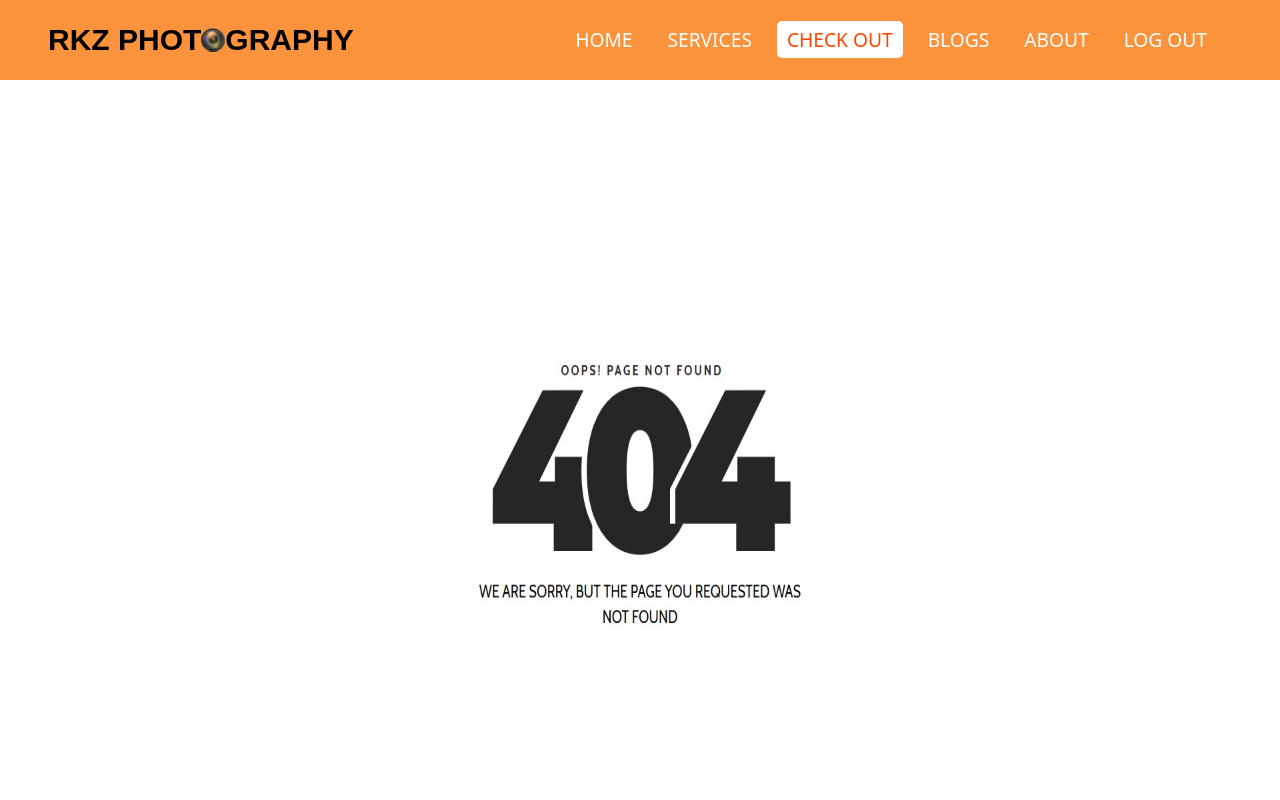
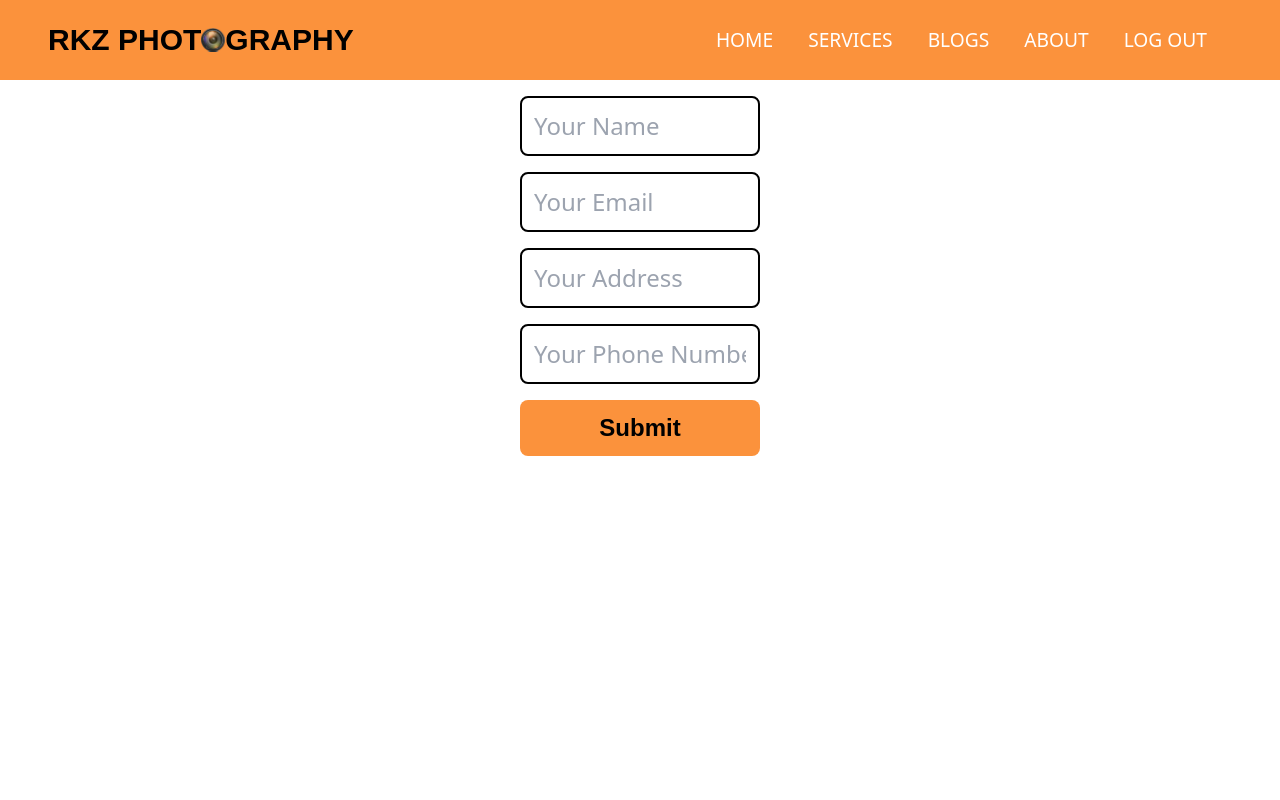
Before and after one commit to RKZeebon/Assignment-10-independent-service-provider, a React (Create React App) app: page /checkout/1 in a window 1280 px wide. Shown: the top 800 px of the page. Built offline with nearby package versions, Linux system fonts and the light colour scheme; no server answers; sample sign-in values are in the browser's storage.

Commit message:
Checkout done

```diff
--- a/src/App.js
+++ b/src/App.js
@@ -20,7 +20,7 @@ function App() {
         <Route path='/' element={<Home />}></Route>
         <Route path='/home' element={<Home />}></Route>
         <Route path='/services' element={<Services />}></Route>
-        <Route path='/checkout' element={
+        <Route path='/checkout/:serviceId' element={
           <ReqAuth>
             <Checkout />
           </ReqAuth>
--- a/src/Components/Blogs/Blogs.js
+++ b/src/Components/Blogs/Blogs.js
@@ -1,4 +1,5 @@
 import React from 'react';
+
 
 const Blogs = () => {
     return (
@@ -20,7 +21,7 @@ const Blogs = () => {
             <div className='rounded-lg shadow-2xl shadow-orange-200 border-2 border-orange-200 p-5'>
                 <h1 className='text-2xl mb-2'>➤ What other services does `firebase` provide other than authentication?</h1>
                 <div>
-                    <p className='text-lg'> <span className='underline font-bold mr-2'>Ans:</span>Although we are using Firebase for athentications, ther are more use case of firebase. they are:</p>
+                    <p className='text-lg'> <span className='underline font-bold mr-2'>Ans:</span>Although we are using Firebase for athentications, there are more use case of firebase. they are:</p>
                     <ul className='pl-10'>
                         <li className='list-disc'>Create a great onboarding flow.</li>
                         <li className='list-disc'>Progressively roll out new features.</li>
--- a/src/Components/Checkout/Checkout.js
+++ b/src/Components/Checkout/Checkout.js
@@ -1,9 +1,40 @@
-import React from 'react';
+import React, { useState } from 'react';
 
 const Checkout = () => {
+    const [submit, setSubmit] = useState(false)
+
+    const handleCheckOut = event => {
+        event.preventDefault()
+        setSubmit(true)
+
+    }
+
     return (
         <div className='min-h-[850px]'>
-            <h1>this is Check out</h1>
+            <div className='w-3/4 mx-auto'>
+
+                <div className='flex justify-center'>
+
+                    <form onSubmit={handleCheckOut} action="" className='w-full lg:w-1/4 block'>
+                        <div>
+                            {
+                                submit && <h1 className='text-2xl font-semibold'>Thanks For the booking.</h1>
+                            }
+                        </div>
+                        <input className='border-black my-4 border-2 block p-3 rounded-lg text-2xl w-full' type="text" name="name" placeholder='Your Name' required />
+
+                        <input className='border-black my-4 border-2 block p-3 rounded-lg text-2xl w-full' type="email" name="email" placeholder="Your Email" required />
+
+                        <input className='border-black my-4 border-2 block p-3 rounded-lg text-2xl w-full' type="text" name="address" placeholder="Your Address" required />
+
+                        <input className='border-black my-4 border-2 block p-3 rounded-lg text-2xl w-full' type="text" name="phone" placeholder="Your Phone Number" required />
+
+
+                        <input className='my-4 block p-3 rounded-lg w-full bg-orange-400 text-2xl font-Anek font-semibold cursor-pointer' type="submit" value="Submit" />
+                    </form>
+
+                </div>
+            </div>
         </div>
     );
 };
--- a/src/Components/CommonPages/Navbar/Navbar.js
+++ b/src/Components/CommonPages/Navbar/Navbar.js
@@ -9,6 +9,10 @@ import { signOut } from 'firebase/auth';
 const Navbar = () => {
     const [open, setOpen] = useState(false)
     const [user] = useAuthState(auth)
+    const handleSignout = () => {
+        signOut(auth)
+        setOpen(false)
+    }
 
     return (
         <nav className='flex items-center justify-between bg-orange-400 px-12 h-20'>
@@ -20,13 +24,12 @@ const Navbar = () => {
             <div className={`${open ? 'nav-links-toggled' : 'nav-links'}`}>
                 <NavLink onClick={() => setOpen(false)} className={({ isActive }) => isActive ? 'active-nav-link' : 'nav-link'} to={'/home'}>Home</NavLink>
                 <NavLink onClick={() => setOpen(false)} className={({ isActive }) => isActive ? 'active-nav-link' : 'nav-link'} to={'/services'}>Services</NavLink>
-                <NavLink onClick={() => setOpen(false)} className={({ isActive }) => isActive ? 'active-nav-link' : 'nav-link'} to={'/checkout'}>Check Out</NavLink>
                 <NavLink onClick={() => setOpen(false)} className={({ isActive }) => isActive ? 'active-nav-link' : 'nav-link'} to={'/blogs'}>Blogs</NavLink>
                 <NavLink onClick={() => setOpen(false)} className={({ isActive }) => isActive ? 'active-nav-link' : 'nav-link'} to={'/about'}>About</NavLink>
 
                 {
                     user ?
-                        <NavLink onClick={() => signOut(auth)} className='nav-link' to={'/'}>Log Out</NavLink>
+                        <NavLink onClick={handleSignout} className='nav-link' to={'/'}>Log Out</NavLink>
                         :
                         <NavLink onClick={() => setOpen(false)} className={({ isActive }) => isActive ? 'active-nav-link' : 'nav-link'} to={'/login'}>Login</NavLink>
                 }
--- a/src/Components/Home/Home.js
+++ b/src/Components/Home/Home.js
@@ -35,7 +35,7 @@ const Home = () => {
 };
 
 const HomePageServices = ({ service }) => {
-    const { title, price, text, img } = service
+    const { title, price, text, img, id } = service
     const navigate = useNavigate()
     return (
         <div className='shadow-2xl shadow-orange-200 p-3 rounded-lg'>
@@ -44,7 +44,7 @@ const HomePageServices = ({ service }) => {
                 <h1 className='text-4xl'>{title}</h1>
                 <p>{text}</p>
                 <h3 className='text-2xl'>${price}</h3>
-                <div className='absolute left-0 right-0 bottom-0 mt-3 text-center bg-orange-400 rounded-b-lg py-2 hover:bg-orange-600 hover:text-white cursor-pointer' onClick={() => navigate('/checkout')}><button className='text-lg font-semibold'>Check Out</button></div>
+                <div className='absolute left-0 right-0 bottom-0 mt-3 text-center bg-orange-400 rounded-b-lg py-2 hover:bg-orange-600 hover:text-white cursor-pointer' onClick={() => navigate(`/checkout/${id}`)}><button className='text-lg font-semibold'>Check Out</button></div>
             </div>
         </div>
     )
--- a/src/Components/Services/Service/Service.js
+++ b/src/Components/Services/Service/Service.js
@@ -2,8 +2,8 @@ import React from 'react';
 import { useNavigate } from 'react-router-dom';
 
 const Service = ({ service }) => {
-    const { title, price, text, img } = service;
-    const navigate = useNavigate;
+    const { title, price, text, img, id } = service;
+    const navigate = useNavigate();
     return (
         <div className='shadow-2xl shadow-orange-200 p-3 rounded-lg'>
             <div className='rounded-lg mx-auto relative min-h-[650px]'>
@@ -11,7 +11,7 @@ const Service = ({ service }) => {
                 <h1 className='text-4xl'>{title}</h1>
                 <p>{text}</p>
                 <h3 className='text-2xl'>${price}</h3>
-                <div className='absolute left-0 right-0 bottom-0 mt-3 text-center bg-orange-400 rounded-b-lg py-2 hover:bg-orange-600 hover:text-white cursor-pointer' onClick={() => navigate('/checkout')}><button className='text-lg font-semibold'>Check Out</button></div>
+                <div className='absolute left-0 right-0 bottom-0 mt-3 text-center bg-orange-400 rounded-b-lg py-2 hover:bg-orange-600 hover:text-white cursor-pointer' onClick={() => navigate(`/checkout/${id}`)}><button className='text-lg font-semibold'>Check Out</button></div>
             </div>
         </div>
     );
--- a/src/Components/Services/Services.js
+++ b/src/Components/Services/Services.js
@@ -5,7 +5,6 @@ import Service from './Service/Service';
 
 const Services = () => {
     const [services] = useServices()
-
     return (
         <div className='min-h-[850px] grid grid-cols-1 md:grid-cols-2 lg:grid-cols-3 gap-10 w-5/6 mx-auto mb-16 mt-8'>
             {
```
